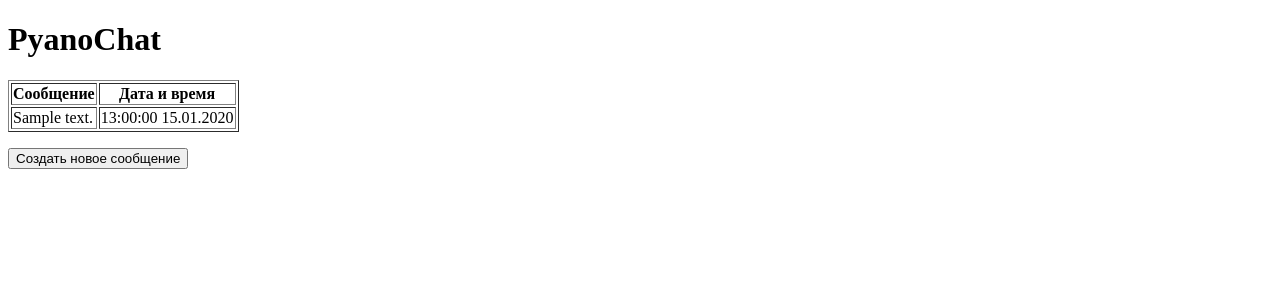
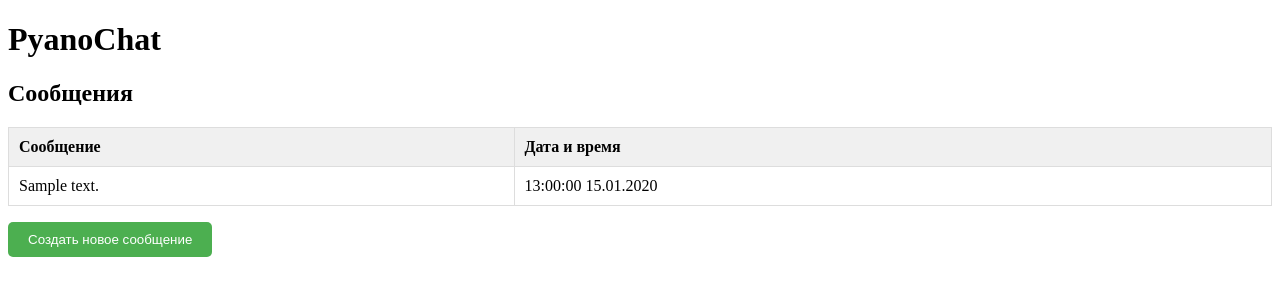
Before and after one commit to hexqueller/PyanoChat, a Flask app: page / in a window 1280 px wide. Shown: the top 300 px of the page. Run offline with Flask 2, Linux system fonts and the light colour scheme; tables that the repository leaves empty hold one stand-in row (values such as "Sample post").

Commit message:
new design

```diff
--- a/python-app/templates/index.html
+++ b/python-app/templates/index.html
@@ -3,21 +3,61 @@
   <head>
     <title>PyanoChat</title>
     <link rel="icon" type="image/png" href="{{ url_for('static', filename='favicon.png') }}">
+    <style>
+      /* добавляем стили для таблицы */
+      table {
+        border-collapse: collapse;
+        width: 100%;
+      }
+      th, td {
+        border: 1px solid #ddd;
+        padding: 10px;
+        text-align: left;
+      }
+      th {
+        background-color: #f0f0f0;
+      }
+      /* добавляем стили для кнопки */
+      button {
+        background-color: #4CAF50;
+        color: #fff;
+        padding: 10px 20px;
+        border: none;
+        border-radius: 5px;
+        cursor: pointer;
+      }
+      button:hover {
+        background-color: #3e8e41;
+      }
+    </style>
   </head>
   <body>
+    <header>
       <h1>PyanoChat</h1>
-    <table border="1">
+    </header>
+    <main>
+      <section>
+        <h2>Сообщения</h2>
+        <table>
+          <thead>
             <tr>
               <th>Сообщение</th>
               <th>Дата и время</th>
             </tr>
+          </thead>
+          <tbody>
             {% for message, formatted_date in messages %}
             <tr>
               <td>{{ message.text }}</td>
               <td>{{ formatted_date }}</td>
             </tr>
             {% endfor %}
+          </tbody>
         </table>
+      </section>
+      <section>
         <p><a href="{{ url_for('create_message') }}"><button>Создать новое сообщение</button></a></p>
+      </section>
+    </main>
   </body>
 </html>
```
Lines whose indentation alone changed are shown as unchanged.
